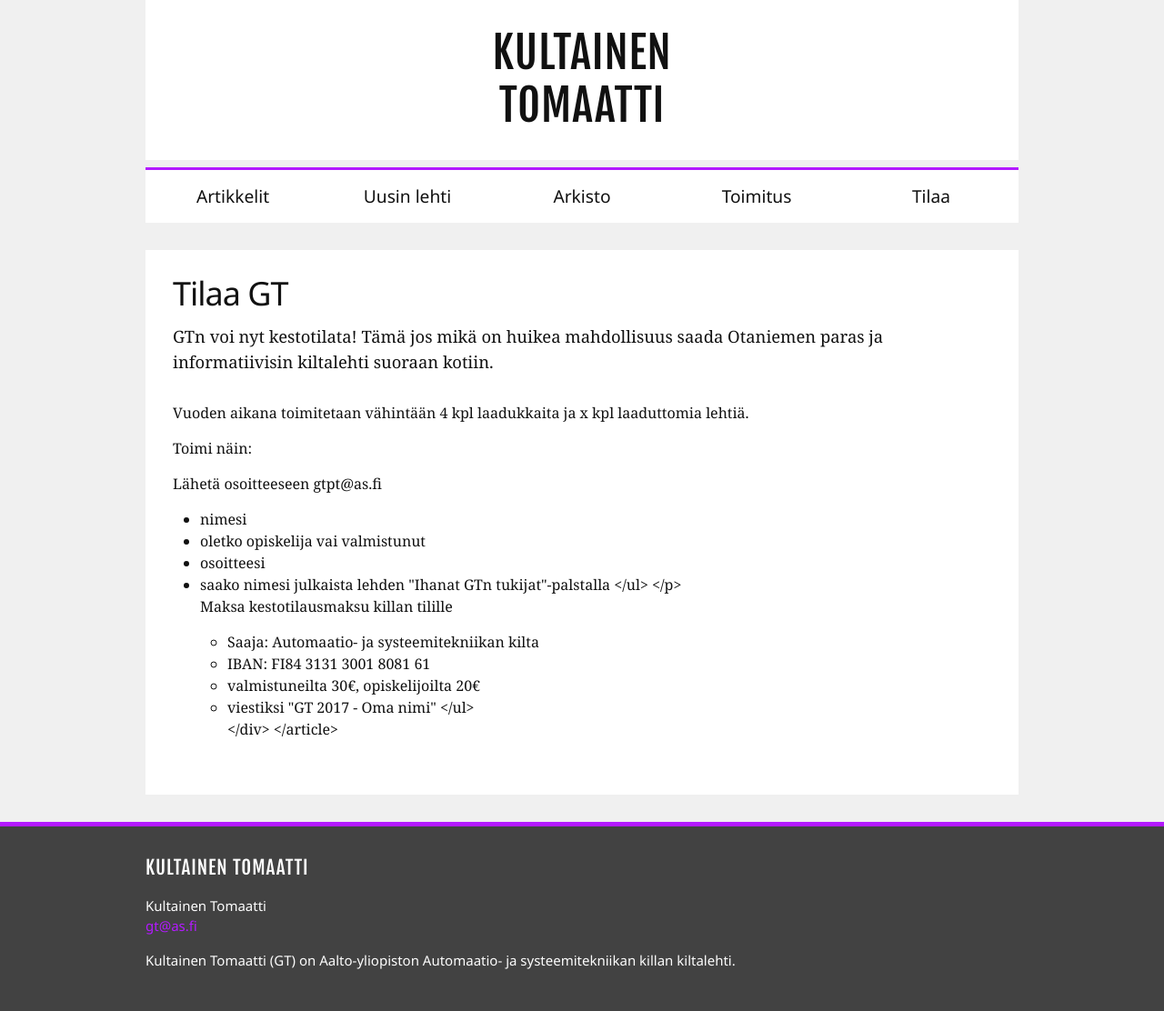
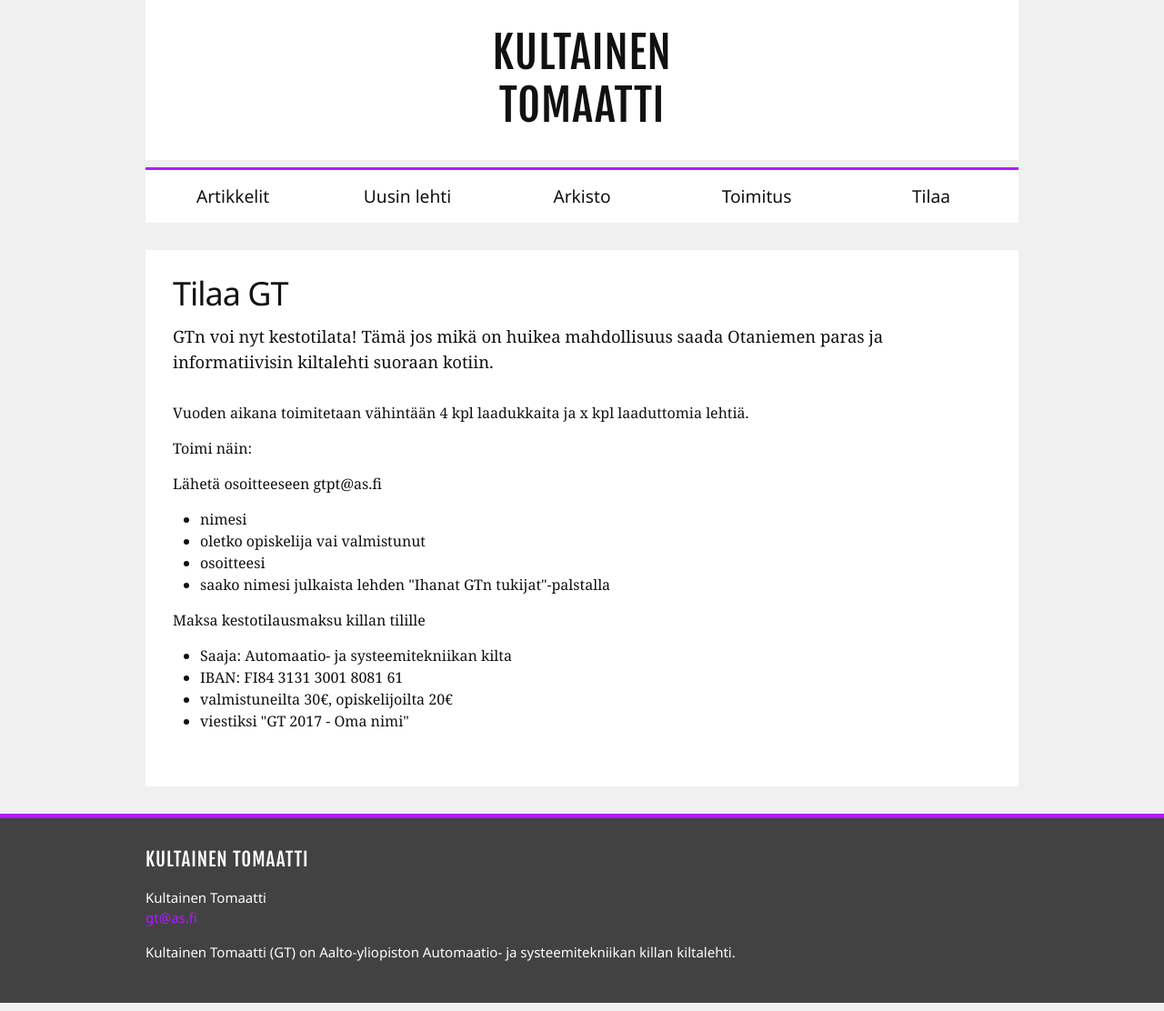
Before and after one commit to AS-kilta/gt-web, a Jekyll site: the page built from tilaa.md, in a window 1280 px wide. Shown: the whole page at 91% size. Built offline with Jekyll 4.4.1, drawn with Linux system fonts in a browser that asks for light colours.

Commit message:
Fix broken markup in tilaa page

```diff
--- a/tilaa.md
+++ b/tilaa.md
@@ -4,8 +4,6 @@
 ---
 
 <article class="post">
-
-
   <header class="post-header">
     <h1 class="post-title" itemprop="name headline">Tilaa GT</h1>
     <div class="post-meta">
@@ -14,28 +12,22 @@
       GTn voi nyt kestotilata! Tämä jos mikä on huikea mahdollisuus saada Otaniemen paras ja informatiivisin kiltalehti suoraan kotiin.
     </p>
   </header>
-
   <div class="post-content" itemprop="articleBody">
     <p>Vuoden aikana toimitetaan vähintään 4 kpl laadukkaita ja x kpl laaduttomia lehtiä.</p>
-    <p>Toimi näin:<p>
-    <p>
-      Lähetä osoitteeseen gtpt@as.fi
-      <ul>
-        <li>nimesi
-        <li>oletko opiskelija vai valmistunut
-        <li>osoitteesi
-        <li>saako nimesi julkaista lehden "Ihanat GTn tukijat"-palstalla
-      </ul>
-    </p>
-    <p>
-      Maksa kestotilausmaksu killan tilille
-      <ul>
-        <li>Saaja: Automaatio- ja systeemitekniikan kilta
-        <li>IBAN: FI84 3131 3001 8081 61
-        <li>valmistuneilta 30€, opiskelijoilta 20€
-        <li>viestiksi "GT 2017 - Oma nimi"
-      </ul>
-    <p>
+    <p>Toimi näin:</p>
+    <p>Lähetä osoitteeseen gtpt@as.fi</p>
+    <ul>
+      <li>nimesi</li>
+      <li>oletko opiskelija vai valmistunut</li>
+      <li>osoitteesi</li>
+      <li>saako nimesi julkaista lehden "Ihanat GTn tukijat"-palstalla</li>
+    </ul>
+    <p>Maksa kestotilausmaksu killan tilille</p>
+    <ul>
+      <li>Saaja: Automaatio- ja systeemitekniikan kilta</li>
+      <li>IBAN: FI84 3131 3001 8081 61</li>
+      <li>valmistuneilta 30€, opiskelijoilta 20€</li>
+      <li>viestiksi "GT 2017 - Oma nimi"</li>
+    </ul>
   </div>
-
 </article>
```
Also changed, not shown: 2 other files.
